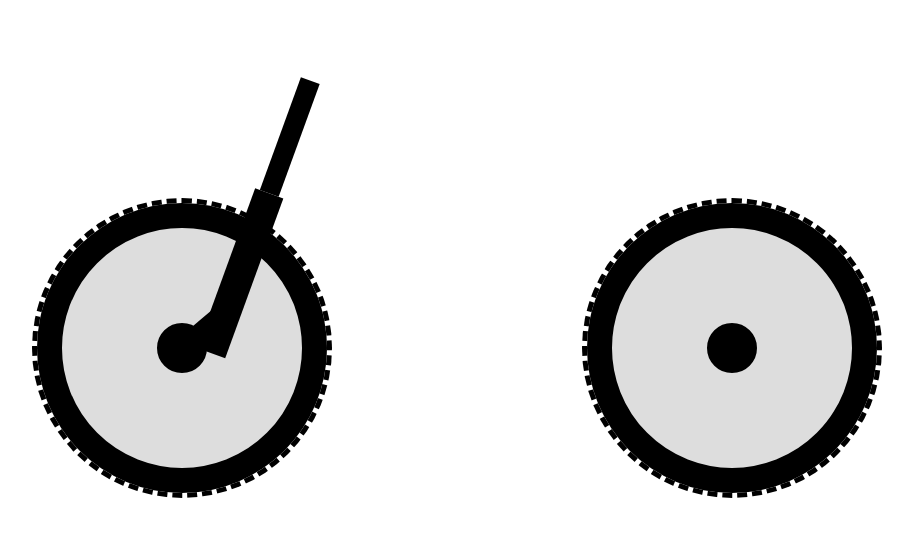
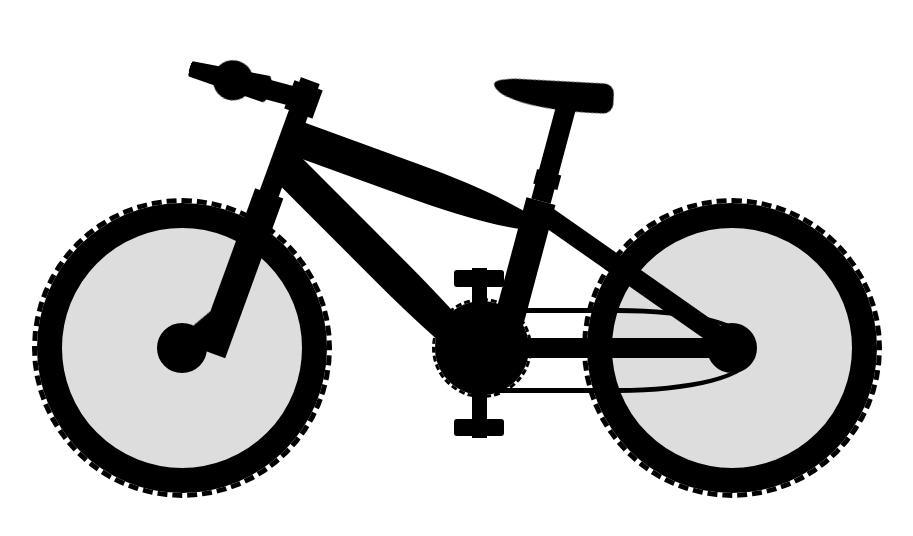
Before and after one commit to DiMNDev/animated-bicycle, a plain HTML site: page index.html in a window 1280 px wide. Shown: the part 202-738 px from the top of the page, without its empty margins (183-1096 px from the left). Drawn offline with Linux system fonts and the light colour scheme.

Commit message:
degree mistake

```diff
--- a/style.css
+++ b/style.css
@@ -22,6 +22,16 @@ body {
   position: relative;
 }
 
+@keyframes bicycleAnim {
+  0% {
+    transform: rotateZ(0);
+  }
+
+  100% {
+    transform: rotateZ(-360);
+  }
+}
+
 .bicycle div {
   position: absolute;
 }
@@ -36,6 +46,7 @@ body {
   background-clip: content-box;
   display: grid;
   place-items: center;
+  animation: bicycleAnim 5s infinite linear;
 }
 
 .wheel::after {
@@ -85,11 +96,169 @@ body {
   content: "";
   width: 3rem;
   height: 3rem;
-  color: #000;
+  background-color: #000;
   position: absolute;
   left: -0.5rem;
   top: 0.5rem;
 }
 
 .handlebars {
+  width: 8rem;
+  height: 2rem;
+  background-color: #000;
+  top: 18rem;
+  left: 19rem;
+  transform: rotateZ(15deg);
+  perspective: 50rem;
 }
+
+.handlebars::before {
+  content: "";
+  width: 4rem;
+  aspect-ratio: 1;
+  background-color: #000;
+  position: absolute;
+  top: -1rem;
+  left: -1rem;
+  border-radius: 50%;
+}
+
+.handlebars::after {
+  content: "";
+  width: 30rem;
+  height: 2rem;
+  background-color: #000;
+  position: absolute;
+  left: -15.5rem;
+  transform: rotateY(-70deg);
+  border-radius: 2rem;
+}
+
+.crossbar {
+  width: 27rem;
+  height: 3.5rem;
+  background-color: #000;
+  top: 22rem;
+  left: 26rem;
+  transform: rotateZ(20deg);
+  transform-origin: left top;
+  border-radius: 0 50% 50% 0;
+}
+
+.frame-1 {
+  width: 32rem;
+  height: 3.5rem;
+  background-color: #000;
+  top: 25rem;
+  left: 26rem;
+  transform: rotateZ(45deg);
+  transform-origin: left top;
+  border-radius: 0 50% 50% 0;
+}
+
+.frame-2 {
+  width: 25rem;
+  height: 2rem;
+  background-color: #000;
+  top: 44rem;
+  left: 45rem;
+  z-index: 10;
+}
+
+.seat-tube {
+  width: 3rem;
+  height: 18.5rem;
+  background-color: #000;
+  top: 30rem;
+  left: 47rem;
+  transform: rotateZ(15deg);
+}
+
+.seat-tube::before {
+  content: "";
+  width: 2rem;
+  height: 11rem;
+  position: absolute;
+  background-color: #000;
+  top: -11rem;
+  left: 0.5rem;
+}
+
+.seat-tube::after {
+  content: "";
+  width: 2.5rem;
+  height: 1.5rem;
+  position: absolute;
+  background-color: #000;
+  top: -3rem;
+  left: 0.25rem;
+}
+
+.seat {
+  width: 12rem;
+  height: 3rem;
+  background-color: #000;
+  top: -12rem;
+  left: -6rem;
+  transform: rotateZ(-12deg);
+  border-radius: 20% 1rem 1rem 80%;
+}
+
+.back-fork {
+  width: 2rem;
+  height: 25rem;
+  background-color: #000;
+  left: 60rem;
+  top: 26rem;
+  transform: rotateZ(-55deg);
+  z-index: 10;
+}
+
+.crank {
+  width: 10rem;
+  height: 10rem;
+  background-color: #000;
+  border-radius: 50%;
+  top: 40rem;
+  left: 40rem;
+  border: 0.33rem dashed #000;
+  background-clip: content-box;
+}
+
+.pedals {
+  width: 1.5rem;
+  height: 17rem;
+  background-color: #000;
+  top: 37rem;
+  left: 44rem;
+  transform: rotateZ(0.5rem);
+}
+
+.pedals::before,
+.pedals::after {
+  content: "";
+  width: 5rem;
+  height: 1.7rem;
+  background-color: #000;
+  position: absolute;
+  left: -1.8rem;
+  border-radius: 0.3rem;
+}
+
+.pedals::before {
+  top: 0.2rem;
+}
+
+.pedals::after {
+  bottom: 0.2rem;
+}
+
+.chain {
+  width: 31.5rem;
+  height: 8.5rem;
+  border: 0.5rem solid #000;
+  top: 41rem;
+  left: 40.5rem;
+  border-radius: 5rem 50% 50% 5rem;
+  z-index: 10;
+}
```
